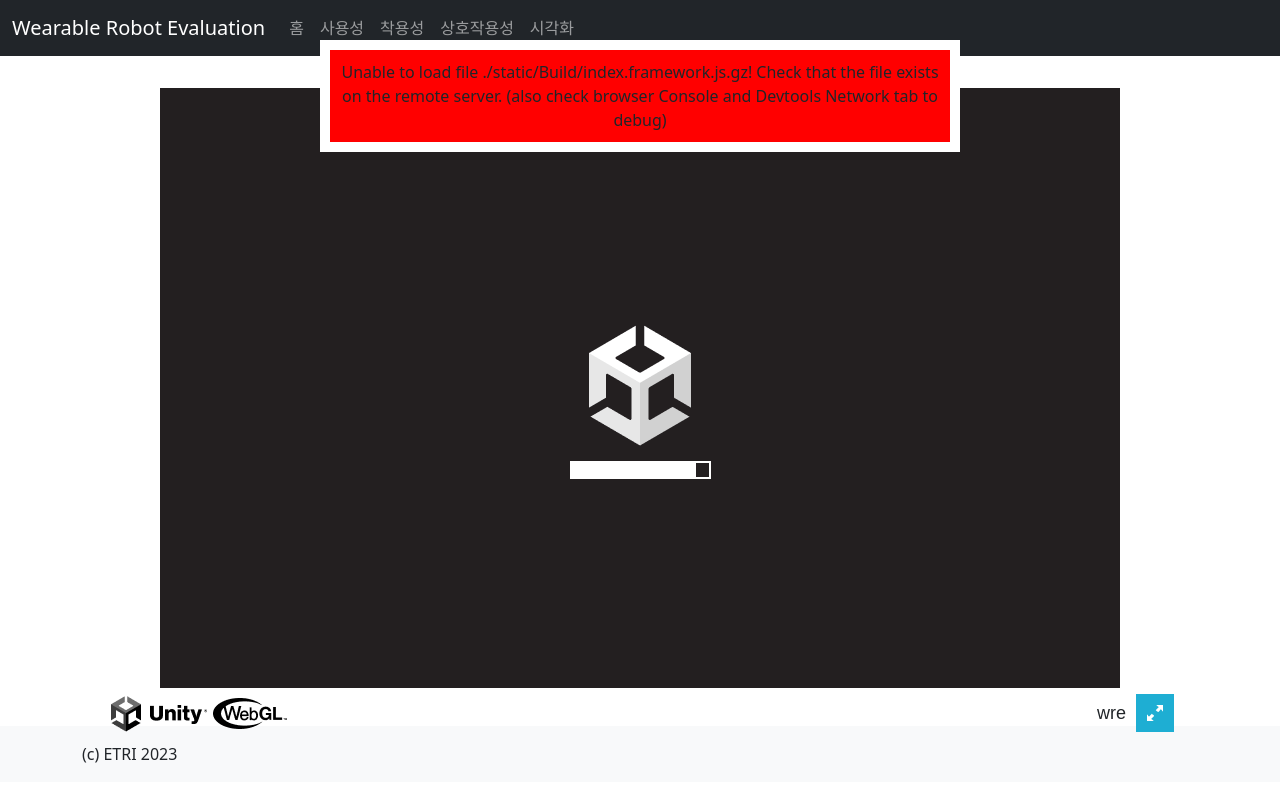
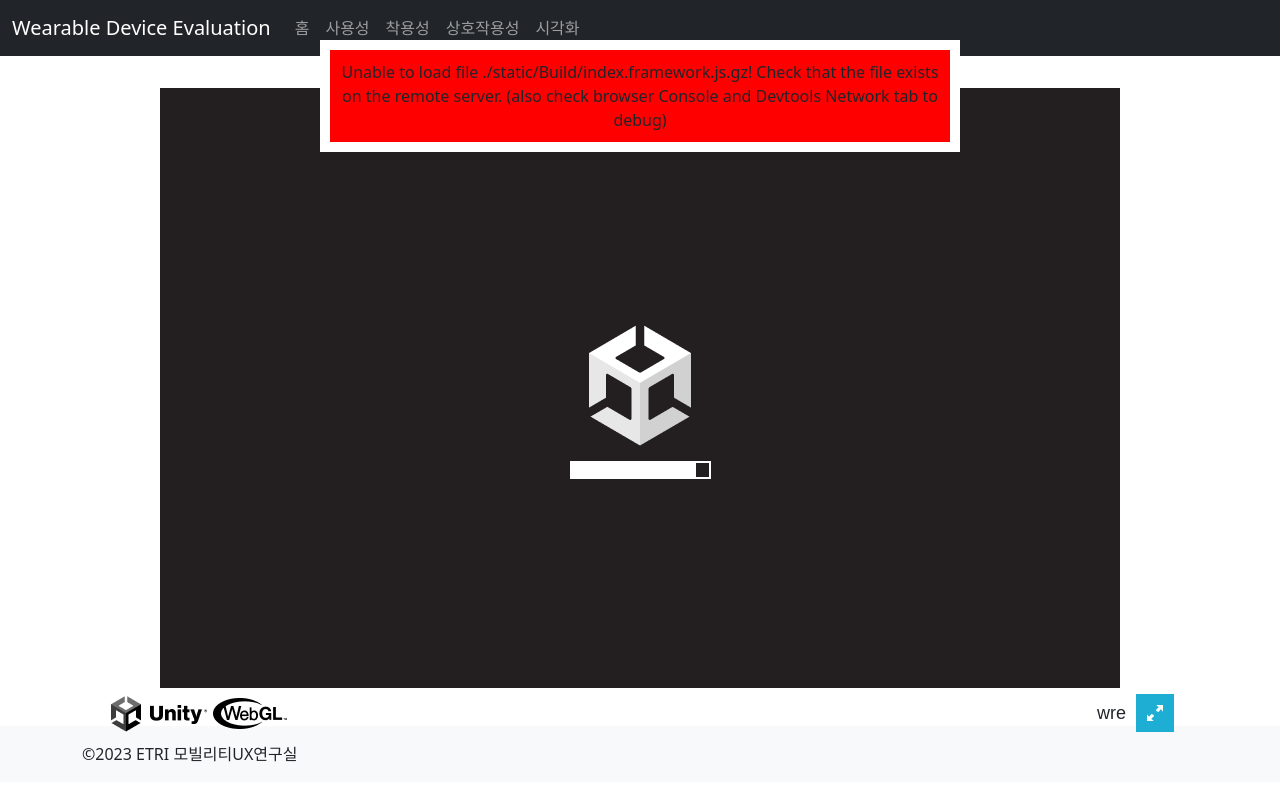
Before and after one commit to donghee/wde-visualization, a Flask app: page / in a window 1280 px wide. Run offline with Flask 3, Linux system fonts and the light colour scheme; some libraries are stand-ins or nearby versions.

Commit message:
Update UI

```diff
--- a/web/templates/layouts/default.html
+++ b/web/templates/layouts/default.html
@@ -1,10 +1,15 @@
-<!doctype html>
+<!DOCTYPE html>
 <html lang="en">
   <head>
-    <meta charset="UTF-8"/>
-    <title>Wearable Robot Evaluation</title>
+    <meta charset="UTF-8" />
+    <title>Wearable Device Evaluation</title>
     <!-- CSS only -->
-<link href="https://cdn.jsdelivr.net/npm/bootstrap@5.0.2/dist/css/bootstrap.min.css" rel="stylesheet" integrity="sha384-EVSTQN3/azprG1Anm3QDgpJLIm9Nao0Yz1ztcQTwFspd3yD65VohhpuuCOmLASjC" crossorigin="anonymous">
+    <link
+      href="https://cdn.jsdelivr.net/npm/bootstrap@5.0.2/dist/css/bootstrap.min.css"
+      rel="stylesheet"
+      integrity="sha384-EVSTQN3/azprG1Anm3QDgpJLIm9Nao0Yz1ztcQTwFspd3yD65VohhpuuCOmLASjC"
+      crossorigin="anonymous"
+    />
   </head>
   <style>
     .card-img-top {
@@ -18,8 +23,16 @@
   <body>
     <nav class="navbar navbar-expand-lg navbar-dark bg-dark">
       <div class="container-fluid">
-    <a class="navbar-brand" href="/">Wearable Robot Evaluation</a>
-    <button class="navbar-toggler" type="button" data-bs-toggle="collapse" data-bs-target="#navbarSupportedContent" aria-controls="navbarSupportedContent" aria-expanded="false" aria-label="Toggle navigation">
+        <a class="navbar-brand" href="/">Wearable Device Evaluation</a>
+        <button
+          class="navbar-toggler"
+          type="button"
+          data-bs-toggle="collapse"
+          data-bs-target="#navbarSupportedContent"
+          aria-controls="navbarSupportedContent"
+          aria-expanded="false"
+          aria-label="Toggle navigation"
+        >
           <span class="navbar-toggler-icon"></span>
         </button>
         <div class="collapse navbar-collapse" id="navbarSupportedContent">
@@ -39,7 +52,6 @@
             <li class="nav-item">
               <a class="nav-link" href="/visualization">시각화</a>
             </li>
-
           </ul>
           <!--
       <form class="d-flex">
@@ -56,19 +68,18 @@
         </div>
       </div>
     </nav>
-    <div class="container my-4">
-      {% block content %}
-      {% endblock %}
-    </div>
+    <div class="container my-4">{% block content %} {% endblock %}</div>
     <footer class="footer mt-auto py-3 bg-light">
       <div class="container">
-    <span class="text-dark">
-      (c) ETRI 2023
-    </span>
+        <span class="text-dark"> ©2023 ETRI 모빌리티UX연구실 </span>
       </div>
     </footer>
     <script src="https://unpkg.com/htmx.org@1.5.0"></script>
     <script src="https://unpkg.com/hyperscript.org@0.8.0"></script>
-    <script src="https://cdn.jsdelivr.net/npm/bootstrap@5.0.2/dist/js/bootstrap.min.js" integrity="sha384-cVKIPhGWiC2Al4u+LWgxfKTRIcfu0JTxR+EQDz/bgldoEyl4H0zUF0QKbrJ0EcQF" crossorigin="anonymous"></script>
+    <script
+      src="https://cdn.jsdelivr.net/npm/bootstrap@5.0.2/dist/js/bootstrap.min.js"
+      integrity="sha384-cVKIPhGWiC2Al4u+LWgxfKTRIcfu0JTxR+EQDz/bgldoEyl4H0zUF0QKbrJ0EcQF"
+      crossorigin="anonymous"
+    ></script>
   </body>
 </html>
```
Lines whose indentation alone changed are shown as unchanged.
